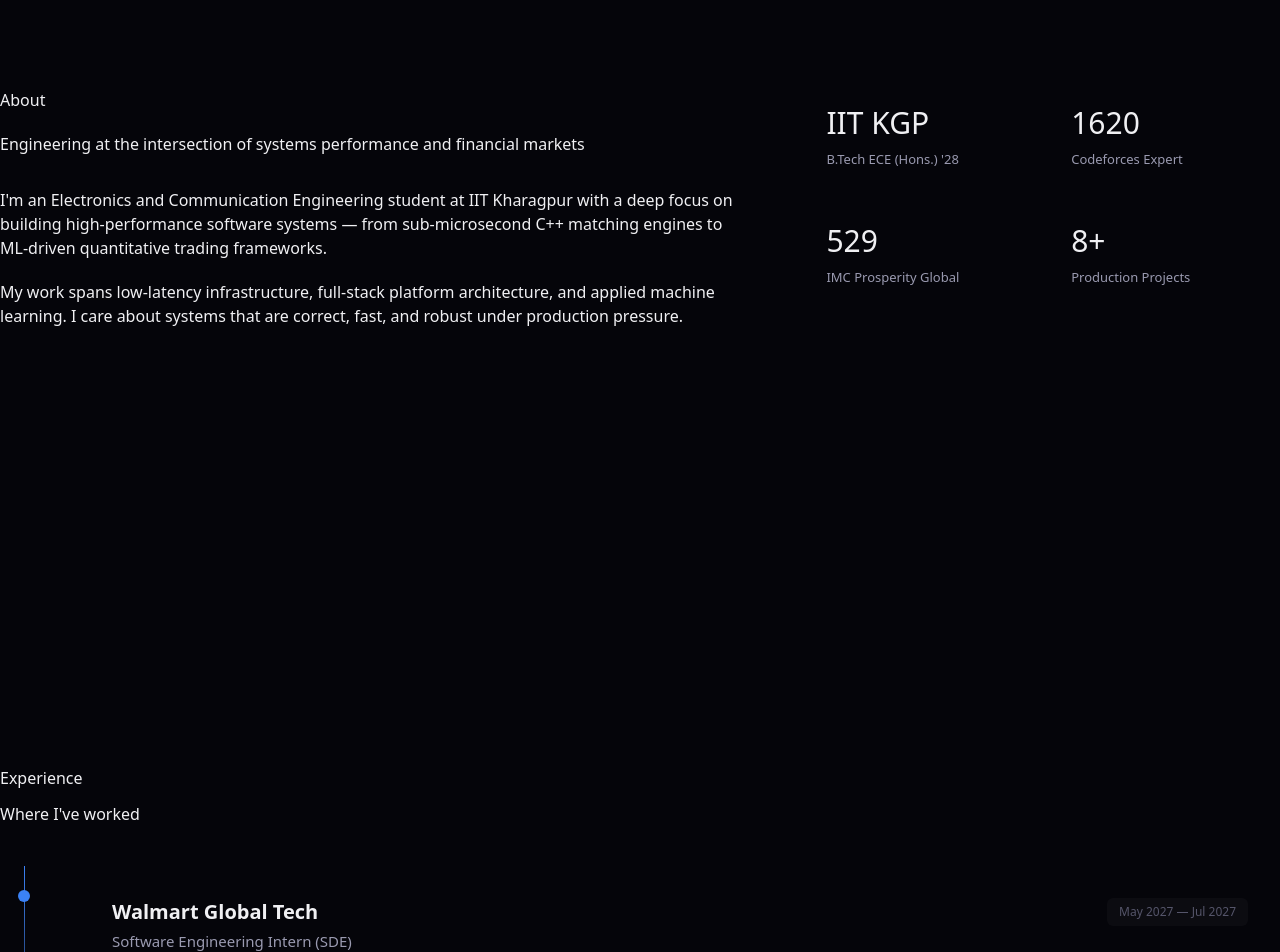
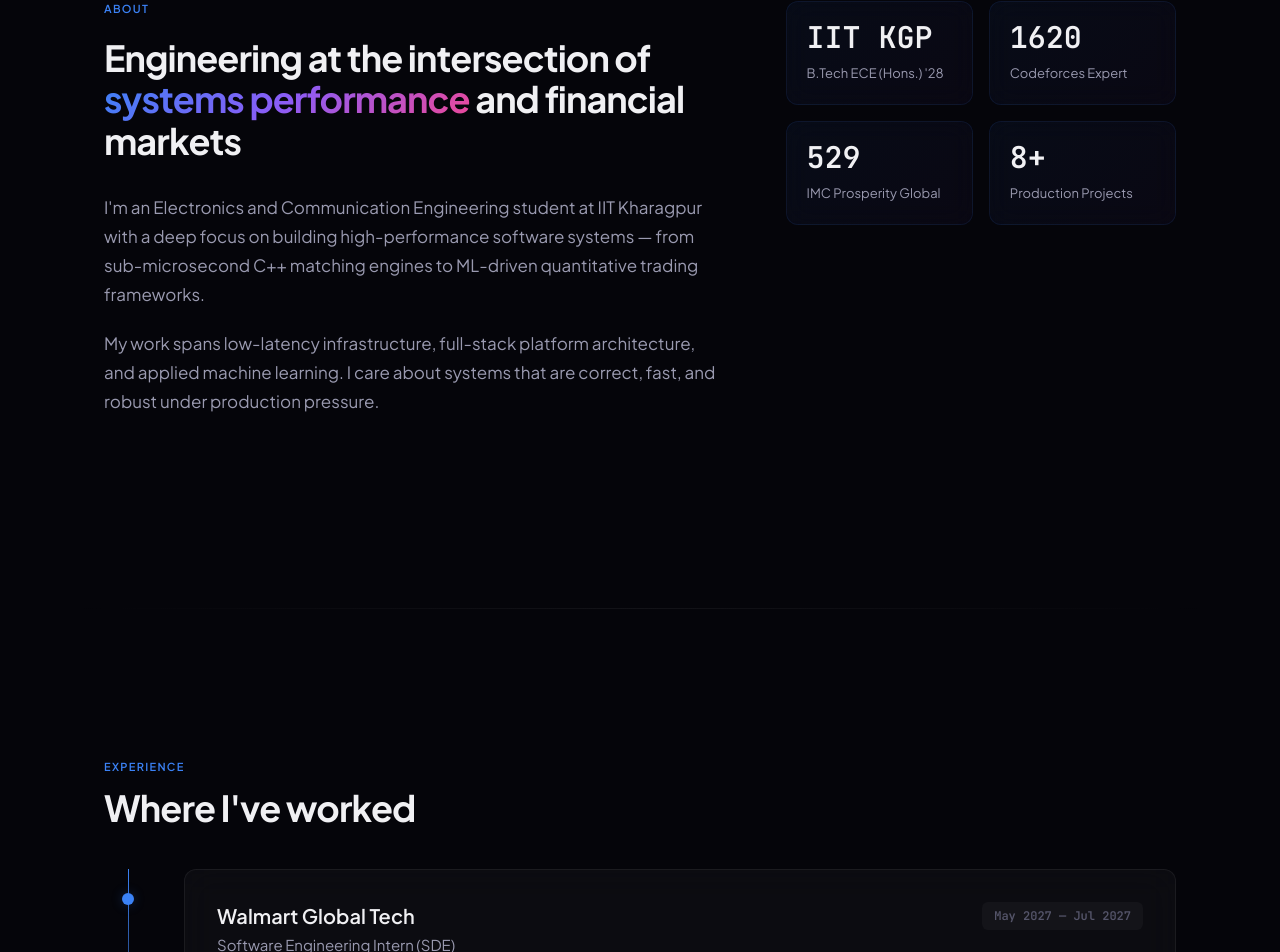
Before and after one commit to kmzpatil/portfolio, a Next.js app: page / in a window 1280 px wide. Shown: the part 992-1944 px from the top of the page. Built offline with nearby package versions, Linux system fonts and the light colour scheme.

Commit message:
center single-page sections in viewport

```diff
--- a/src/app/globals.css
+++ b/src/app/globals.css
@@ -1,17 +1,294 @@
 @import "tailwindcss";
+
+@property --angle {
+  syntax: "<angle>";
+  initial-value: 0deg;
+  inherits: false;
+}
 
 :root {
   --bg-primary: #05050A;
   --bg-surface: rgba(255, 255, 255, 0.03);
+  --bg-surface-hover: rgba(255, 255, 255, 0.06);
+  --bg-surface-elevated: rgba(255, 255, 255, 0.05);
   --border-subtle: rgba(255, 255, 255, 0.06);
+  --border-hover: rgba(255, 255, 255, 0.15);
   --text-primary: #F0F0F3;
   --text-secondary: #9A9AB0;
   --text-tertiary: #55556A;
   --accent: #3B82F6;
+  --accent-glow: rgba(59, 130, 246, 0.25);
+  --accent-muted: rgba(59, 130, 246, 0.12);
   --gradient-accent: linear-gradient(135deg, #3B82F6, #8B5CF6, #EC4899);
+  --font-sans: 'Plus Jakarta Sans', system-ui, -apple-system, sans-serif;
+  --font-mono: 'JetBrains Mono', 'Geist Mono', monospace;
+}
+
+@theme inline {
+  --color-background: var(--bg-primary);
+  --color-foreground: var(--text-primary);
+  --font-sans: var(--font-sans);
+  --font-mono: var(--font-mono);
+}
+
+* {
+  scrollbar-width: thin;
+  scrollbar-color: rgba(255,255,255,0.08) transparent;
+}
+
+::selection {
+  background: var(--accent-muted);
+  color: var(--text-primary);
+}
+
+html {
+  scroll-behavior: smooth;
 }
 
 body {
   background: var(--bg-primary);
   color: var(--text-primary);
+  font-family: var(--font-sans);
+  -webkit-font-smoothing: antialiased;
+  -moz-osx-font-smoothing: grayscale;
 }
+
+/* ── Typography Scale ── */
+.text-display {
+  font-size: clamp(2.75rem, 8vw, 5rem);
+  font-weight: 800;
+  letter-spacing: -0.04em;
+  line-height: 1.0;
+}
+
+.text-heading {
+  font-size: clamp(1.5rem, 3.5vw, 2.25rem);
+  font-weight: 700;
+  letter-spacing: -0.025em;
+  line-height: 1.15;
+}
+
+.text-subheading {
+  font-size: 0.6875rem;
+  font-weight: 600;
+  letter-spacing: 0.12em;
+  text-transform: uppercase;
+  color: var(--accent);
+}
+
+.text-body {
+  font-size: 1.0625rem;
+  line-height: 1.7;
+  color: var(--text-secondary);
+}
+
+.text-mono-metric {
+  font-family: var(--font-mono);
+  font-variant-numeric: tabular-nums;
+  font-weight: 600;
+}
+
+/* ── Gradient Text ── */
+.gradient-text {
+  background: var(--gradient-accent);
+  -webkit-background-clip: text;
+  -webkit-text-fill-color: transparent;
+  background-clip: text;
+}
+
+/* ── Surface Cards ── */
+.surface-card {
+  background: var(--bg-surface);
+  backdrop-filter: blur(12px);
+  border: 1px solid var(--border-subtle);
+  transition: all 300ms cubic-bezier(0.25, 0.1, 0.25, 1);
+  position: relative;
+}
+
+.surface-card::before {
+  content: "";
+  position: absolute;
+  inset: 0;
+  border-radius: inherit;
+  background: radial-gradient(
+    600px circle at var(--mouse-x, 50%) var(--mouse-y, 50%),
+    rgba(59, 130, 246, 0.06),
+    transparent 40%
+  );
+  opacity: 0;
+  transition: opacity 300ms ease;
+  pointer-events: none;
+  z-index: 0;
+}
+
+.surface-card:hover::before {
+  opacity: 1;
+}
+
+.surface-card:hover {
+  border-color: var(--border-hover);
+  transform: translateY(-2px);
+  box-shadow:
+    0 4px 32px rgba(0, 0, 0, 0.3),
+    0 0 0 1px rgba(59, 130, 246, 0.08);
+}
+
+.surface-card > * {
+  position: relative;
+  z-index: 1;
+}
+
+/* ── Glow Card (Project Cards) ── */
+.glow-card {
+  background: var(--bg-surface);
+  backdrop-filter: blur(16px);
+  border: 1px solid var(--border-subtle);
+  transition: all 350ms cubic-bezier(0.25, 0.1, 0.25, 1);
+  position: relative;
+  overflow: hidden;
+}
+
+.glow-card::after {
+  content: "";
+  position: absolute;
+  top: 0;
+  left: 0;
+  right: 0;
+  height: 1px;
+  background: linear-gradient(90deg, transparent, var(--accent), transparent);
+  opacity: 0;
+  transition: opacity 350ms ease;
+}
+
+.glow-card:hover::after {
+  opacity: 0.6;
+}
+
+.glow-card:hover {
+  border-color: rgba(59, 130, 246, 0.2);
+  box-shadow:
+    0 8px 40px rgba(0, 0, 0, 0.4),
+    0 0 60px rgba(59, 130, 246, 0.06),
+    inset 0 1px 0 rgba(255, 255, 255, 0.04);
+  transform: translateY(-3px);
+}
+
+/* ── Stat Card ── */
+.stat-card {
+  background: linear-gradient(135deg, rgba(59, 130, 246, 0.06), rgba(139, 92, 246, 0.04));
+  backdrop-filter: blur(12px);
+  border: 1px solid rgba(59, 130, 246, 0.1);
+  transition: all 300ms cubic-bezier(0.25, 0.1, 0.25, 1);
+}
+
+.stat-card:hover {
+  border-color: rgba(59, 130, 246, 0.25);
+  box-shadow: 0 0 30px rgba(59, 130, 246, 0.08);
+  transform: translateY(-2px);
+}
+
+/* ── Section Divider ── */
+.section-divider {
+  height: 1px;
+  background: linear-gradient(90deg, transparent, var(--border-subtle), transparent);
+  margin: 0 auto;
+  max-width: 72rem;
+}
+
+/* ── Section Scroll Margin for Fixed Navbar ── */
+#hero, #about, #experience, #skills, #achievements, #contact {
+  scroll-margin-top: 0px;
+}
+
+#projects, #playground {
+  scroll-margin-top: 56px;
+}
+
+/* ── Section Container ── */
+.section-container {
+  max-width: 72rem;
+  margin: 0 auto;
+  padding: 0 1.5rem;
+}
+
+@media (min-width: 768px) {
+  .section-container {
+    padding: 0 2.5rem;
+  }
+}
+
+/* ── Animated gradient border (rotating) ── */
+@keyframes spin-gradient {
+  to { --angle: 360deg; }
+}
+
+.gradient-border-animated {
+  position: relative;
+  background: var(--bg-primary);
+}
+
+.gradient-border-animated::before {
+  content: "";
+  position: absolute;
+  inset: -1px;
+  border-radius: inherit;
+  background: conic-gradient(from var(--angle), var(--accent), #8B5CF6, #EC4899, var(--accent));
+  animation: spin-gradient 4s linear infinite;
+  z-index: -1;
+  opacity: 0;
+  transition: opacity 500ms ease;
+}
+
+.gradient-border-animated:hover::before {
+  opacity: 0.5;
+}
+
+/* ── Scrollbar hide for horizontal scroll ── */
+.scrollbar-hide {
+  -ms-overflow-style: none;
+  scrollbar-width: none;
+}
+.scrollbar-hide::-webkit-scrollbar {
+  display: none;
+}
+
+/* ── Reduced Motion ── */
+@media (prefers-reduced-motion: reduce) {
+  *, *::before, *::after {
+    animation-duration: 0.01ms !important;
+    animation-iteration-count: 1 !important;
+    transition-duration: 0.01ms !important;
+  }
+  html { scroll-behavior: auto; }
+}
+
+/* ── Focus and Input resets ── */
+:focus-visible {
+  outline: 2px solid var(--accent);
+  outline-offset: 2px;
+  border-radius: 4px;
+}
+
+input[type="text"]:focus,
+input[type="number"]:focus {
+  outline: none;
+}
+
+/* Remove number input spinner arrows */
+input[type="number"]::-webkit-inner-spin-button,
+input[type="number"]::-webkit-outer-spin-button {
+  -webkit-appearance: none;
+  margin: 0;
+}
+input[type="number"] {
+  -moz-appearance: textfield; /* Firefox */
+}
+
+/* ── Ambient Glow BG (hero) ── */
+.ambient-glow {
+  position: absolute;
+  border-radius: 50%;
+  filter: blur(120px);
+  opacity: 0.15;
+  pointer-events: none;
+}
```
